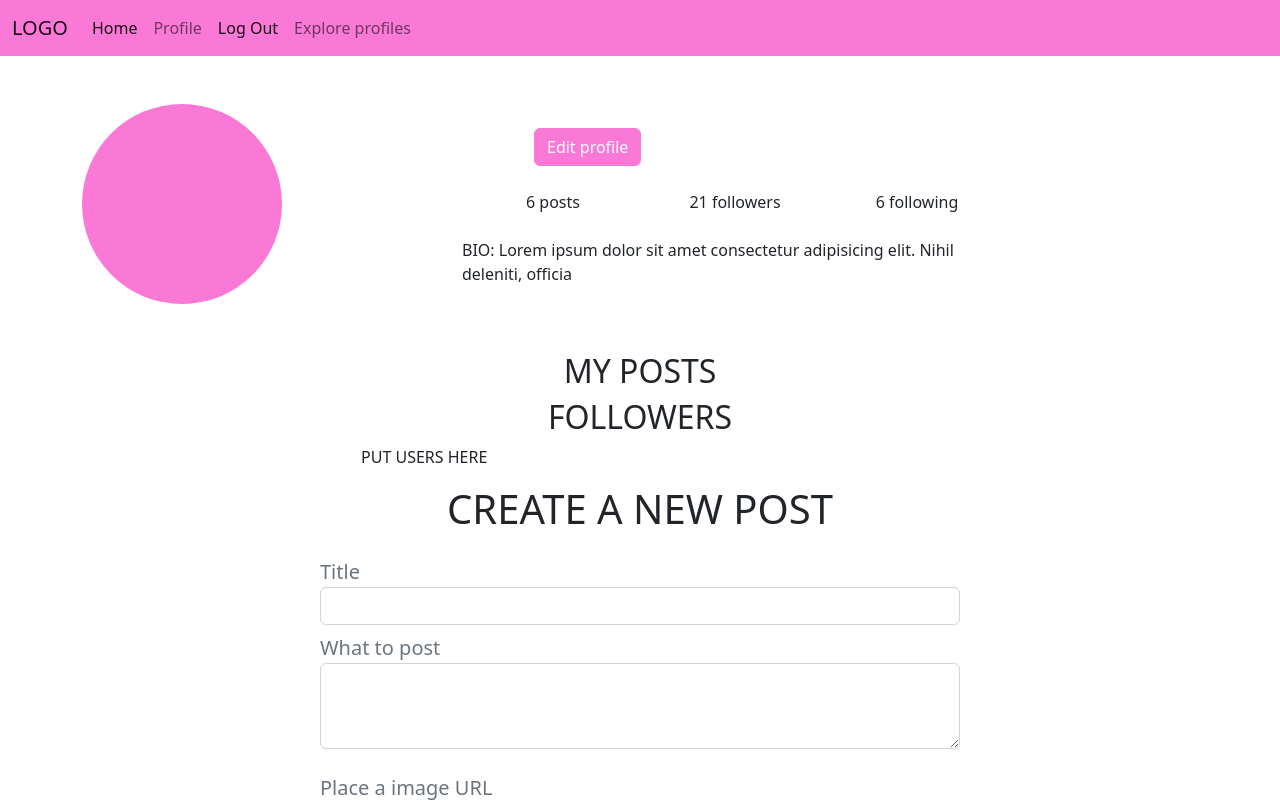
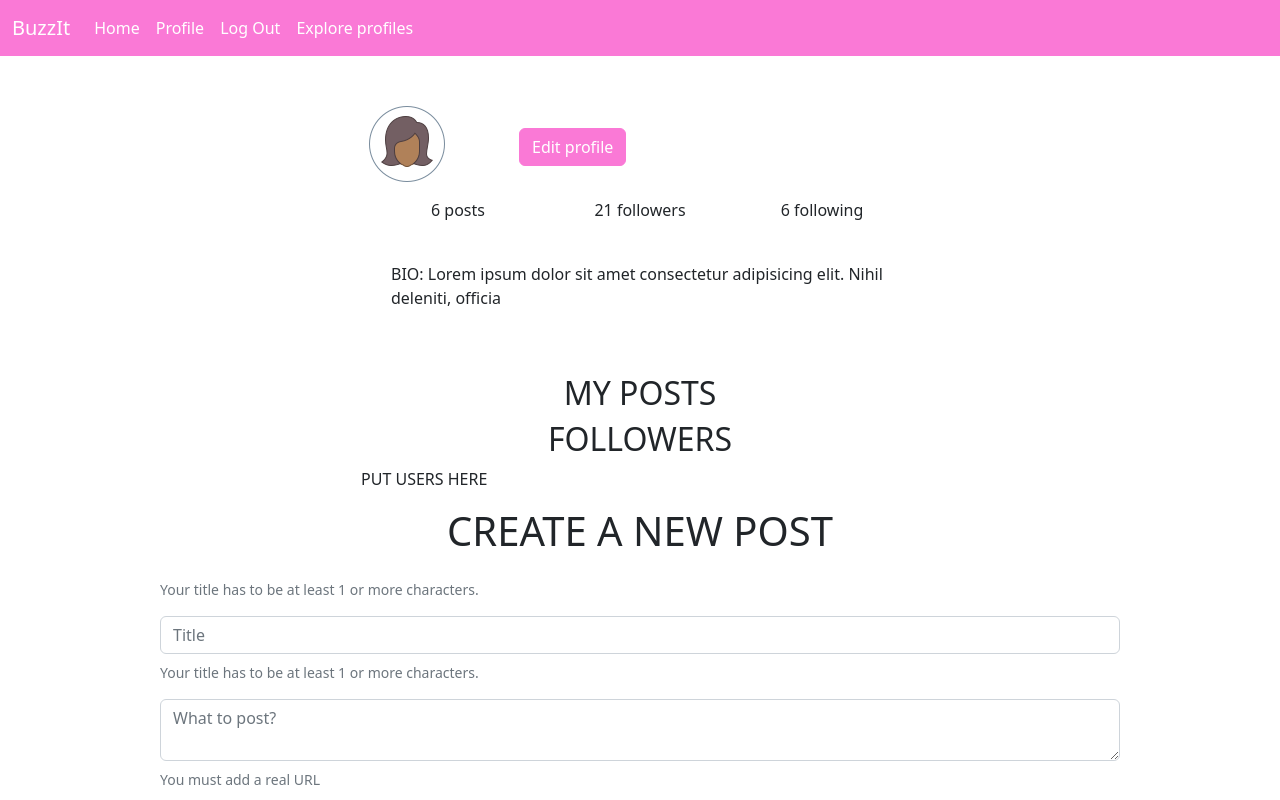
Before and after one commit to AnnaHelene01/JavaScript2-CA, a website: page profile.html in a window 1280 px wide. Both pictures are taken after a click on the link "POST". Shown: the top 800 px of the page. Drawn offline with nearby package versions, Linux system fonts and the light colour scheme; no server answers.

```diff
--- a/JavaScript/post-details.js
+++ b/JavaScript/post-details.js
@@ -52,8 +52,8 @@
           <div class="card h-100 ">
             <div class="card-body p-4">
                <div class="text-center ">
-                  <h1>${post.author.name}</h1>
-                  <h2>${post.title}</h2>
+                  <h1 class="text-primary">@${post.author.name}</h1>
+                  <h3>${post.title}</h3>
                   <p>${post.body}</p>
                   <img src="${post.media}" class="img-fluid">
                </div>
--- a/JavaScript/profile.js
+++ b/JavaScript/profile.js
@@ -53,7 +53,7 @@
     for (let post of list) {
         //console.log("Post: ", post);
         const delBtn = `<button class="btnDelete btn btn-outline-primary" data-delete="${post.id}">DELETE</button>`;
-        const updateBtn = `<button class="btnUpdate btn btn-primary text-white mt-2" data-update="${post.id}">UPDATE</button>`;
+        const updateBtn = `<button class="btnUpdate btn btn-primary text-white" data-update="${post.id}">UPDATE</button>`;
         newDivs += `<div class="col mb-5">
                <div class="card h-100">
                   <div class="card-body p-4">
@@ -180,3 +180,43 @@
 
        createNewPost(createPost);
 });
+
+
+//Hente p taggene for å skrive ut beskjed ved validering
+const titleMsg = document.getElementById("titleMsg");
+const bodyMsg = document.getElementById("bodyMsg");
+const mediaMsg = document.getElementById("mediaMsg");
+
+console.log(titleMsg, bodyMsg, mediaMsg);
+
+//Validate form
+submitPost.addEventListener('click', validateForm);
+function validateForm() {
+    const title = postTitle.value.trim();
+    const body = postContent.value.trim();
+    const media = postMedia.value.trim();
+
+    const submittedTitle = title;
+    titleMsg.innerHTML = "";
+     if (submittedTitle.length < 1) {
+     titleMsg.innerHTML = 'Your title has to be at least 1 or more characters.';
+     }
+
+    const submittedBody = body;
+    if (submittedBody.length < 1) {
+        bodyMsg.innerHTML = 'Your title has to be at least 1 or more characters.';
+    }
+
+    const submittedMedia = media;
+    if (submittedMedia === "") {
+        mediaMsg.innerHTML = 'You must add a real URL';
+    }
+
+      if (titleMsg.innerHTML === "" && bodyMsg.innerHTML === "" && mediaMsg.innerHTML === "") {
+        console.log("Form is submitted!");
+        //form.submit(); ///for å submitte skjema
+     }
+     else {
+        console.log("You still have validation errors");
+    }
+}
--- a/profile.html
+++ b/profile.html
@@ -11,8 +11,8 @@
 </head>
 <style>
     .user-icon {
-      width: 200px;
-      height: 200px;
+      width: 80px;
+      height: 80px;
     }
 
     .user-icon-small {
@@ -24,47 +24,47 @@
     <header>
         <nav class="navbar navbar-expand-lg bg-primary">
             <div class="container-fluid">
-              <a class="navbar-brand" href="index.html">LOGO</a>
+              <a class="navbar-brand text-white" href="index.html">BuzzIt</a>
               <button class="navbar-toggler" type="button" data-bs-toggle="collapse" data-bs-target="#navbarSupportedContent" aria-controls="navbarSupportedContent" aria-expanded="false" aria-label="Toggle navigation">
                 <span class="navbar-toggler-icon"></span>
               </button>
               <div class="collapse navbar-collapse" id="navbarSupportedContent">
                 <ul class="navbar-nav me-auto mb-2 mb-lg-0">
                   <li class="nav-item">
-                    <a class="nav-link active" aria-current="page" href="main.html">Home</a>
+                    <a class="nav-link text-white" aria-current="page" href="main.html">Home</a>
                   </li>
                   <li class="nav-item">
-                    <a class="nav-link" href="profile.html">Profile</a>
+                    <a class="nav-link text-white" href="profile.html">Profile</a>
                   </li>
                   <li class="nav-item">
-                    <a class="nav-link active" aria-current="page" href="index.html">Log Out</a>
+                    <a class="nav-link text-white" aria-current="page" href="index.html">Log Out</a>
                   </li>
                   <li class="nav-item">
-                    <a class="nav-link" href="explore.html">Explore profiles</a>
+                    <a class="nav-link text-white " href="explore.html">Explore profiles</a>
                   </li>
                 </ul>
               </div>
             </div>
           </nav>
     </header>
-    <div class="container mb-5">
+    <div class="container mb-4">
     <div class="row">
-        <div class="col-12 col-md-4 mt-5">
-            <div class="user-icon rounded-circle bg-primary"></div>
-        </div>
-        <div class="col-12 col-md-6 mt-5">
-             <div class="d-flex">
+        <div class="col-6 mx-auto mt-5 mb-3">
+             <div class="d-flex mb-2">
+                 <div class="d-flex">
+                  <img src="./images/icons8-circled-user-female-skin-type-6-80.png" class="user-icon" alt="">
                   <p class="text-primary display-6 m-4" id="user-name"></p>
+                 </div>
                   <button class="btn btn-primary text-white m-4">Edit profile</button>
              </div>
-             <div class="container mb-2 ">
+             <div class="container mb-2">
                 <div class="row text-center">
                   <p class="col-4">6 posts</p>
                   <p class="col-4">21 followers</p>
                   <p class="col-4">6 following</p>
                 </div>
              </div>
-             <p>BIO: Lorem ipsum dolor sit amet consectetur adipisicing elit. Nihil deleniti, officia</p>
+             <p class="m-4">BIO: Lorem ipsum dolor sit amet consectetur adipisicing elit. Nihil deleniti, officia</p>
         </div>
     </div>
    </div>
@@ -79,28 +79,29 @@
             <p>PUT USERS HERE</p>
         </div>
    </div>
-   <p class="display-6 text-center">CREATE A NEW POST</p>
+    <p class="display-6 text-center">CREATE A NEW POST</p>
     <div class="d-flex justify-content-center">
-        <form class="w-50" id="create-container">
-          <div class="form-group form-text fs-5 mt-2 mb-2">
-               <label for="title">Title</label>
-               <input type="text" class="form-control" id="postTitle">
+        <form class="w-75" id="create-container">
+          <div class="form-group form-text mt-2 mb-2">
+            <p id="titleMsg"></p>
+            <input type="text" class="form-control" id="postTitle" placeholder="Title">
           </div>
-          <div class="form-group form-text fs-5 mb-4">
-               <label for="post">What to post</label>
-               <textarea class="form-control" id="postContent" rows="3"></textarea>
+          <div class="form-group form-text mb-2">
+            <p id="bodyMsg" class=""></p>
+            <textarea class="form-control" id="postContent" placeholder="What to post?"></textarea>
           </div>
           <div>
-          <div class="form-group form-text fs-5 mb-4">
-                <label for="media">Place a image URL</label>
-                <textarea class="form-control" id="post-media" rows="3"></textarea>
-          </div>
-          <div class="card-footer p-4 pt-0 border-top-0 bg-transparent">
+            <div class="form-group form-text mb-2">
+                <p id="mediaMsg" class=""></p>
+                <textarea class="form-control" id="post-media" placeholder="Place a image URL"></textarea>
+              </div>
+              <div class="card-footer p-3 pt-0 border-top-0 bg-transparent">
                 <div class="text-center"><a class="btn btn-outline-primary mt-auto" id="submitPost" href="#">POST</a></div>
             </div>
               </div>
         </form>
     </div>
+</div>
 <footer class="bg-primary text-center text-lg-start">
     <!-- Copyright -->
     <div class="text-center p-3">
```
Also changed, not shown: JavaScript/post-edit.js (+11 -6 lines), JavaScript/posts.js (+50 -12 lines), explore.html (+8 -11 lines), index.html (+1 -1 lines), main.html (+16 -21 lines), post-details.html (+5 -5 lines), post-edit.html (+5 -5 lines), register.html (+1 -1 lines), images/icons8-circled-user-female-skin-type-6-30.png (added), images/icons8-circled-user-female-skin-type-6-40.png (added), images/icons8-circled-user-female-skin-type-6-80.png (added), 2 other files.
